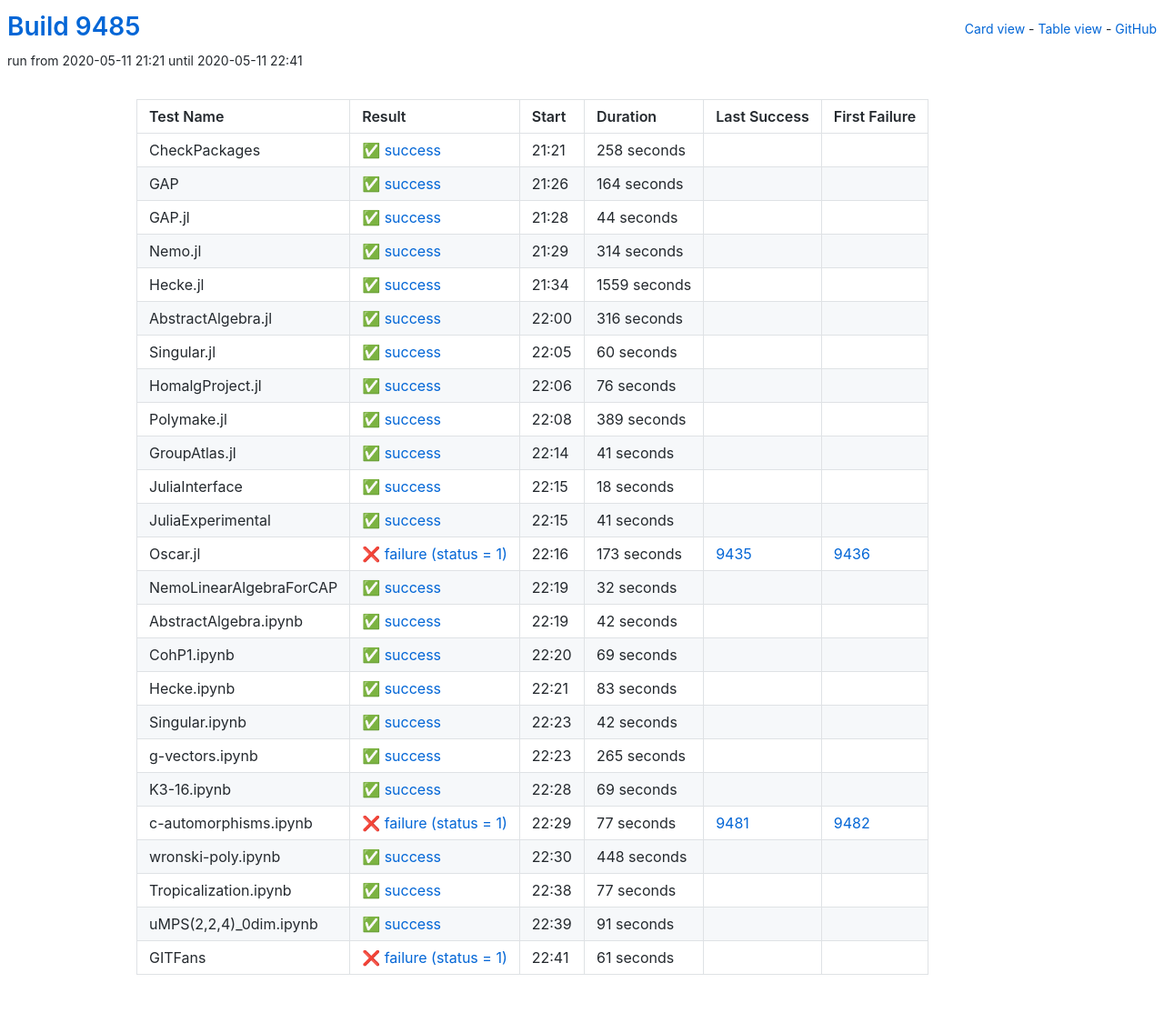
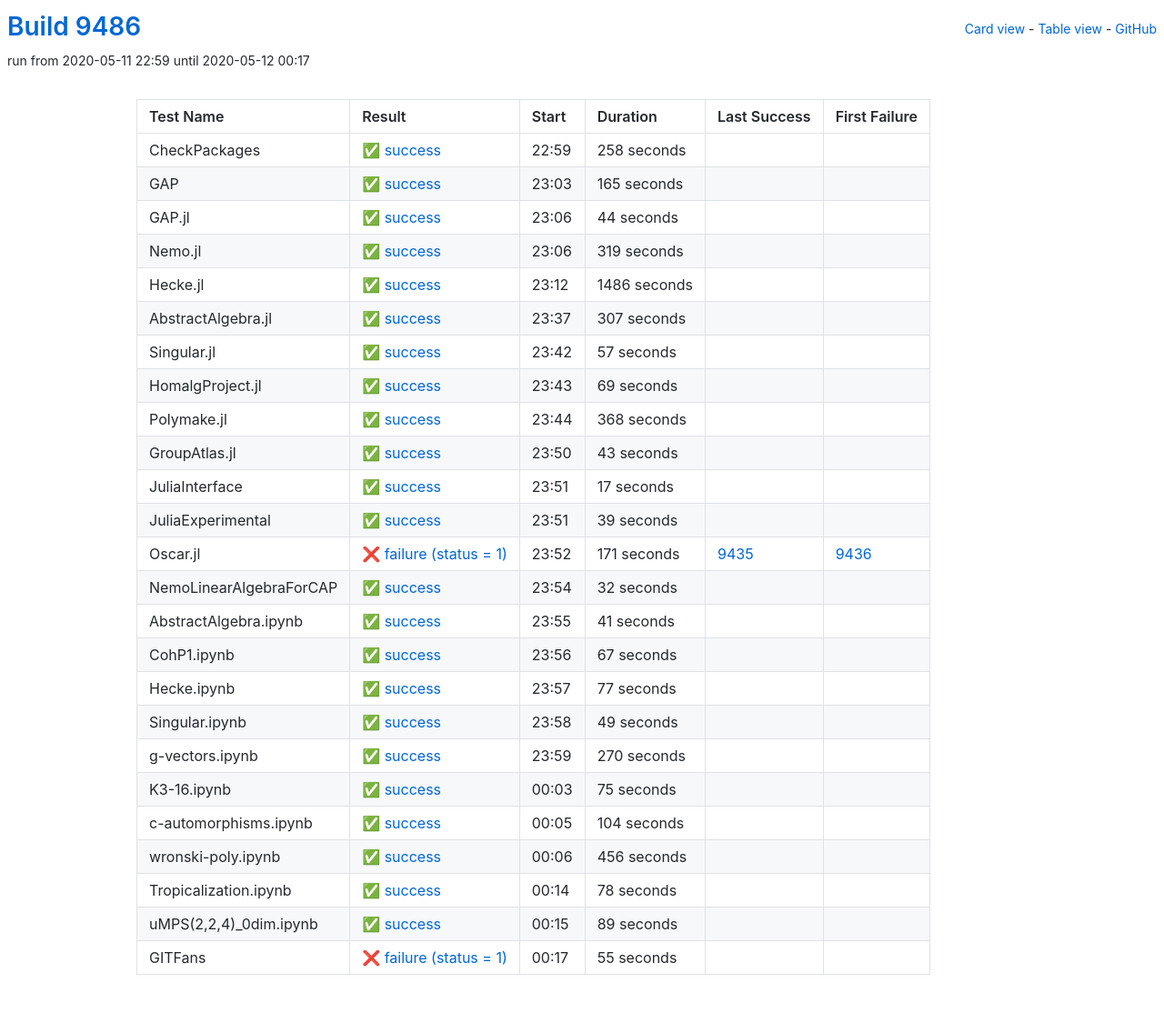
Before and after one commit to oscar-system/oscar-ci-status, a Jekyll site: the page built from table.html, in a window 1280 px wide. Shown: the whole page at 91% size. Built offline with Jekyll 4.4.1, drawn with Linux system fonts in a browser that asks for light colours.

Commit message:
Build 9486

```diff
--- a/_data/ci.yml
+++ b/_data/ci.yml
@@ -1,5 +1,5 @@
-build: 9485
-build_url: https://oscarci.mathematik.uni-kl.de/job/oscar/9485/
+build: 9486
+build_url: https://oscarci.mathematik.uni-kl.de/job/oscar/9486/
 job: oscar
 tests:
 - duration: 258
@@ -9,21 +9,21 @@ tests:
   id: checkpackages
   last_success: false
   last_success_url: null
-  log: https://oscarci.mathematik.uni-kl.de/job/oscar/9485/artifact/logs/build-9485/CheckPackages.log
+  log: https://oscarci.mathematik.uni-kl.de/job/oscar/9486/artifact/logs/build-9486/CheckPackages.log
   name: CheckPackages
-  start: 2020-05-11 21:21
+  start: 2020-05-11 22:59
   status: success
   success: true
-- duration: 164
+- duration: 165
   exitcode: 0
   first_failure: false
   first_failure_url: null
   id: gap
   last_success: false
   last_success_url: null
-  log: https://oscarci.mathematik.uni-kl.de/job/oscar/9485/artifact/logs/build-9485/GAP.log
+  log: https://oscarci.mathematik.uni-kl.de/job/oscar/9486/artifact/logs/build-9486/GAP.log
   name: GAP
-  start: 2020-05-11 21:26
+  start: 2020-05-11 23:03
   status: success
   success: true
 - duration: 44
@@ -33,129 +33,129 @@ tests:
   id: gap-jl
   last_success: false
   last_success_url: null
-  log: https://oscarci.mathematik.uni-kl.de/job/oscar/9485/artifact/logs/build-9485/GAP.jl.log
+  log: https://oscarci.mathematik.uni-kl.de/job/oscar/9486/artifact/logs/build-9486/GAP.jl.log
   name: GAP.jl
-  start: 2020-05-11 21:28
+  start: 2020-05-11 23:06
   status: success
   success: true
-- duration: 314
+- duration: 319
   exitcode: 0
   first_failure: false
   first_failure_url: null
   id: nemo-jl
   last_success: false
   last_success_url: null
-  log: https://oscarci.mathematik.uni-kl.de/job/oscar/9485/artifact/logs/build-9485/Nemo.jl.log
+  log: https://oscarci.mathematik.uni-kl.de/job/oscar/9486/artifact/logs/build-9486/Nemo.jl.log
   name: Nemo.jl
-  start: 2020-05-11 21:29
+  start: 2020-05-11 23:06
   status: success
   success: true
-- duration: 1559
+- duration: 1486
   exitcode: 0
   first_failure: false
   first_failure_url: null
   id: hecke-jl
   last_success: false
   last_success_url: null
-  log: https://oscarci.mathematik.uni-kl.de/job/oscar/9485/artifact/logs/build-9485/Hecke.jl.log
+  log: https://oscarci.mathematik.uni-kl.de/job/oscar/9486/artifact/logs/build-9486/Hecke.jl.log
   name: Hecke.jl
-  start: 2020-05-11 21:34
+  start: 2020-05-11 23:12
   status: success
   success: true
-- duration: 316
+- duration: 307
   exitcode: 0
   first_failure: false
   first_failure_url: null
   id: abstractalgebra-jl
   last_success: false
   last_success_url: null
-  log: https://oscarci.mathematik.uni-kl.de/job/oscar/9485/artifact/logs/build-9485/AbstractAlgebra.jl.log
+  log: https://oscarci.mathematik.uni-kl.de/job/oscar/9486/artifact/logs/build-9486/AbstractAlgebra.jl.log
   name: AbstractAlgebra.jl
-  start: 2020-05-11 22:00
+  start: 2020-05-11 23:37
   status: success
   success: true
-- duration: 60
+- duration: 57
   exitcode: 0
   first_failure: false
   first_failure_url: null
   id: singular-jl
   last_success: false
   last_success_url: null
-  log: https://oscarci.mathematik.uni-kl.de/job/oscar/9485/artifact/logs/build-9485/Singular.jl.log
+  log: https://oscarci.mathematik.uni-kl.de/job/oscar/9486/artifact/logs/build-9486/Singular.jl.log
   name: Singular.jl
-  start: 2020-05-11 22:05
+  start: 2020-05-11 23:42
   status: success
   success: true
-- duration: 76
+- duration: 69
   exitcode: 0
   first_failure: false
   first_failure_url: null
   id: homalgproject-jl
   last_success: false
   last_success_url: null
-  log: https://oscarci.mathematik.uni-kl.de/job/oscar/9485/artifact/logs/build-9485/HomalgProject.jl.log
+  log: https://oscarci.mathematik.uni-kl.de/job/oscar/9486/artifact/logs/build-9486/HomalgProject.jl.log
   name: HomalgProject.jl
-  start: 2020-05-11 22:06
+  start: 2020-05-11 23:43
   status: success
   success: true
-- duration: 389
+- duration: 368
   exitcode: 0
   first_failure: false
   first_failure_url: null
   id: polymake-jl
   last_success: false
   last_success_url: null
-  log: https://oscarci.mathematik.uni-kl.de/job/oscar/9485/artifact/logs/build-9485/Polymake.jl.log
+  log: https://oscarci.mathematik.uni-kl.de/job/oscar/9486/artifact/logs/build-9486/Polymake.jl.log
   name: Polymake.jl
-  start: 2020-05-11 22:08
+  start: 2020-05-11 23:44
   status: success
   success: true
-- duration: 41
+- duration: 43
   exitcode: 0
   first_failure: false
   first_failure_url: null
   id: groupatlas-jl
   last_success: false
   last_success_url: null
-  log: https://oscarci.mathematik.uni-kl.de/job/oscar/9485/artifact/logs/build-9485/GroupAtlas.jl.log
+  log: https://oscarci.mathematik.uni-kl.de/job/oscar/9486/artifact/logs/build-9486/GroupAtlas.jl.log
   name: GroupAtlas.jl
-  start: 2020-05-11 22:14
+  start: 2020-05-11 23:50
   status: success
   success: true
-- duration: 18
+- duration: 17
   exitcode: 0
   first_failure: false
   first_failure_url: null
   id: juliainterface
   last_success: false
   last_success_url: null
-  log: https://oscarci.mathematik.uni-kl.de/job/oscar/9485/artifact/logs/build-9485/JuliaInterface.log
+  log: https://oscarci.mathematik.uni-kl.de/job/oscar/9486/artifact/logs/build-9486/JuliaInterface.log
   name: JuliaInterface
-  start: 2020-05-11 22:15
+  start: 2020-05-11 23:51
   status: success
   success: true
-- duration: 41
+- duration: 39
   exitcode: 0
   first_failure: false
   first_failure_url: null
   id: juliaexperimental
   last_success: false
   last_success_url: null
-  log: https://oscarci.mathematik.uni-kl.de/job/oscar/9485/artifact/logs/build-9485/JuliaExperimental.log
+  log: https://oscarci.mathematik.uni-kl.de/job/oscar/9486/artifact/logs/build-9486/JuliaExperimental.log
   name: JuliaExperimental
-  start: 2020-05-11 22:15
+  start: 2020-05-11 23:51
   status: success
   success: true
-- duration: 173
+- duration: 171
   exitcode: 1
   first_failure: 9436
   first_failure_url: https://oscarci.mathematik.uni-kl.de/job/oscar/9436/
   id: oscar-jl
   last_success: 9435
   last_success_url: https://oscarci.mathematik.uni-kl.de/job/oscar/9435/
-  log: https://oscarci.mathematik.uni-kl.de/job/oscar/9485/artifact/logs/build-9485/Oscar.jl.log
+  log: https://oscarci.mathematik.uni-kl.de/job/oscar/9486/artifact/logs/build-9486/Oscar.jl.log
   name: Oscar.jl
-  start: 2020-05-11 22:16
+  start: 2020-05-11 23:52
   status: failure
   success: false
 - duration: 32
@@ -165,140 +165,140 @@ tests:
   id: nemolinearalgebraforcap
   last_success: false
   last_success_url: null
-  log: https://oscarci.mathematik.uni-kl.de/job/oscar/9485/artifact/logs/build-9485/NemoLinearAlgebraForCAP.log
+  log: https://oscarci.mathematik.uni-kl.de/job/oscar/9486/artifact/logs/build-9486/NemoLinearAlgebraForCAP.log
   name: NemoLinearAlgebraForCAP
-  start: 2020-05-11 22:19
+  start: 2020-05-11 23:54
   status: success
   success: true
-- duration: 42
+- duration: 41
   exitcode: 0
   first_failure: false
   first_failure_url: null
   id: abstractalgebra-ipynb
   last_success: false
   last_success_url: null
-  log: https://oscarci.mathematik.uni-kl.de/job/oscar/9485/artifact/logs/build-9485/AbstractAlgebra.ipynb.log
+  log: https://oscarci.mathematik.uni-kl.de/job/oscar/9486/artifact/logs/build-9486/AbstractAlgebra.ipynb.log
   name: AbstractAlgebra.ipynb
-  start: 2020-05-11 22:19
+  start: 2020-05-11 23:55
   status: success
   success: true
-- duration: 69
+- duration: 67
   exitcode: 0
   first_failure: false
   first_failure_url: null
   id: cohp1-ipynb
   last_success: false
   last_success_url: null
-  log: https://oscarci.mathematik.uni-kl.de/job/oscar/9485/artifact/logs/build-9485/CohP1.ipynb.log
+  log: https://oscarci.mathematik.uni-kl.de/job/oscar/9486/artifact/logs/build-9486/CohP1.ipynb.log
   name: CohP1.ipynb
-  start: 2020-05-11 22:20
+  start: 2020-05-11 23:56
   status: success
   success: true
-- duration: 83
+- duration: 77
   exitcode: 0
   first_failure: false
   first_failure_url: null
   id: hecke-ipynb
   last_success: false
   last_success_url: null
-  log: https://oscarci.mathematik.uni-kl.de/job/oscar/9485/artifact/logs/build-9485/Hecke.ipynb.log
+  log: https://oscarci.mathematik.uni-kl.de/job/oscar/9486/artifact/logs/build-9486/Hecke.ipynb.log
   name: Hecke.ipynb
-  start: 2020-05-11 22:21
+  start: 2020-05-11 23:57
   status: success
   success: true
-- duration: 42
+- duration: 49
   exitcode: 0
   first_failure: false
   first_failure_url: null
   id: singular-ipynb
   last_success: false
   last_success_url: null
-  log: https://oscarci.mathematik.uni-kl.de/job/oscar/9485/artifact/logs/build-9485/Singular.ipynb.log
+  log: https://oscarci.mathematik.uni-kl.de/job/oscar/9486/artifact/logs/build-9486/Singular.ipynb.log
   name: Singular.ipynb
-  start: 2020-05-11 22:23
+  start: 2020-05-11 23:58
   status: success
   success: true
-- duration: 265
+- duration: 270
   exitcode: 0
   first_failure: false
   first_failure_url: null
   id: g-vectors-ipynb
   last_success: false
   last_success_url: null
-  log: https://oscarci.mathematik.uni-kl.de/job/oscar/9485/artifact/logs/build-9485/g-vectors.ipynb.log
+  log: https://oscarci.mathematik.uni-kl.de/job/oscar/9486/artifact/logs/build-9486/g-vectors.ipynb.log
   name: g-vectors.ipynb
-  start: 2020-05-11 22:23
+  start: 2020-05-11 23:59
   status: success
   success: true
-- duration: 69
+- duration: 75
   exitcode: 0
   first_failure: false
   first_failure_url: null
   id: k3-16-ipynb
   last_success: false
   last_success_url: null
-  log: https://oscarci.mathematik.uni-kl.de/job/oscar/9485/artifact/logs/build-9485/K3-16.ipynb.log
+  log: https://oscarci.mathematik.uni-kl.de/job/oscar/9486/artifact/logs/build-9486/K3-16.ipynb.log
   name: K3-16.ipynb
-  start: 2020-05-11 22:28
+  start: 2020-05-12 00:03
   status: success
   success: true
-- duration: 77
-  exitcode: 1
-  first_failure: 9482
-  first_failure_url: https://oscarci.mathematik.uni-kl.de/job/oscar/9482/
+- duration: 104
+  exitcode: 0
+  first_failure: false
+  first_failure_url: null
   id: c-automorphisms-ipynb
-  last_success: 9481
-  last_success_url: https://oscarci.mathematik.uni-kl.de/job/oscar/9481/
-  log: https://oscarci.mathematik.uni-kl.de/job/oscar/9485/artifact/logs/build-9485/c-automorphisms.ipynb.log
+  last_success: false
+  last_success_url: null
+  log: https://oscarci.mathematik.uni-kl.de/job/oscar/9486/artifact/logs/build-9486/c-automorphisms.ipynb.log
   name: c-automorphisms.ipynb
-  start: 2020-05-11 22:29
-  status: failure
-  success: false
-- duration: 448
+  start: 2020-05-12 00:05
+  status: success
+  success: true
+- duration: 456
   exitcode: 0
   first_failure: false
   first_failure_url: null
   id: wronski-poly-ipynb
   last_success: false
   last_success_url: null
-  log: https://oscarci.mathematik.uni-kl.de/job/oscar/9485/artifact/logs/build-9485/wronski-poly.ipynb.log
+  log: https://oscarci.mathematik.uni-kl.de/job/oscar/9486/artifact/logs/build-9486/wronski-poly.ipynb.log
   name: wronski-poly.ipynb
-  start: 2020-05-11 22:30
+  start: 2020-05-12 00:06
   status: success
   success: true
-- duration: 77
+- duration: 78
   exitcode: 0
   first_failure: false
   first_failure_url: null
   id: tropicalization-ipynb
   last_success: false
   last_success_url: null
-  log: https://oscarci.mathematik.uni-kl.de/job/oscar/9485/artifact/logs/build-9485/Tropicalization.ipynb.log
+  log: https://oscarci.mathematik.uni-kl.de/job/oscar/9486/artifact/logs/build-9486/Tropicalization.ipynb.log
   name: Tropicalization.ipynb
-  start: 2020-05-11 22:38
+  start: 2020-05-12 00:14
   status: success
   success: true
-- duration: 91
+- duration: 89
   exitcode: 0
   first_failure: false
   first_failure_url: null
   id: umps-2-2-4-0dim-ipynb
   last_success: false
   last_success_url: null
-  log: https://oscarci.mathematik.uni-kl.de/job/oscar/9485/artifact/logs/build-9485/uMPS-2-2-4-_0dim.ipynb.log
+  log: https://oscarci.mathematik.uni-kl.de/job/oscar/9486/artifact/logs/build-9486/uMPS-2-2-4-_0dim.ipynb.log
   name: uMPS(2,2,4)_0dim.ipynb
-  start: 2020-05-11 22:39
+  start: 2020-05-12 00:15
   status: success
   success: true
-- duration: 61
+- duration: 55
   exitcode: 1
   first_failure: false
   first_failure_url: null
   id: gitfans
   last_success: false
   last_success_url: null
-  log: https://oscarci.mathematik.uni-kl.de/job/oscar/9485/artifact/logs/build-9485/GITFans.log
+  log: https://oscarci.mathematik.uni-kl.de/job/oscar/9486/artifact/logs/build-9486/GITFans.log
   name: GITFans
-  start: 2020-05-11 22:41
+  start: 2020-05-12 00:17
   status: failure
   success: false
```
Also changed, not shown: README.md.
